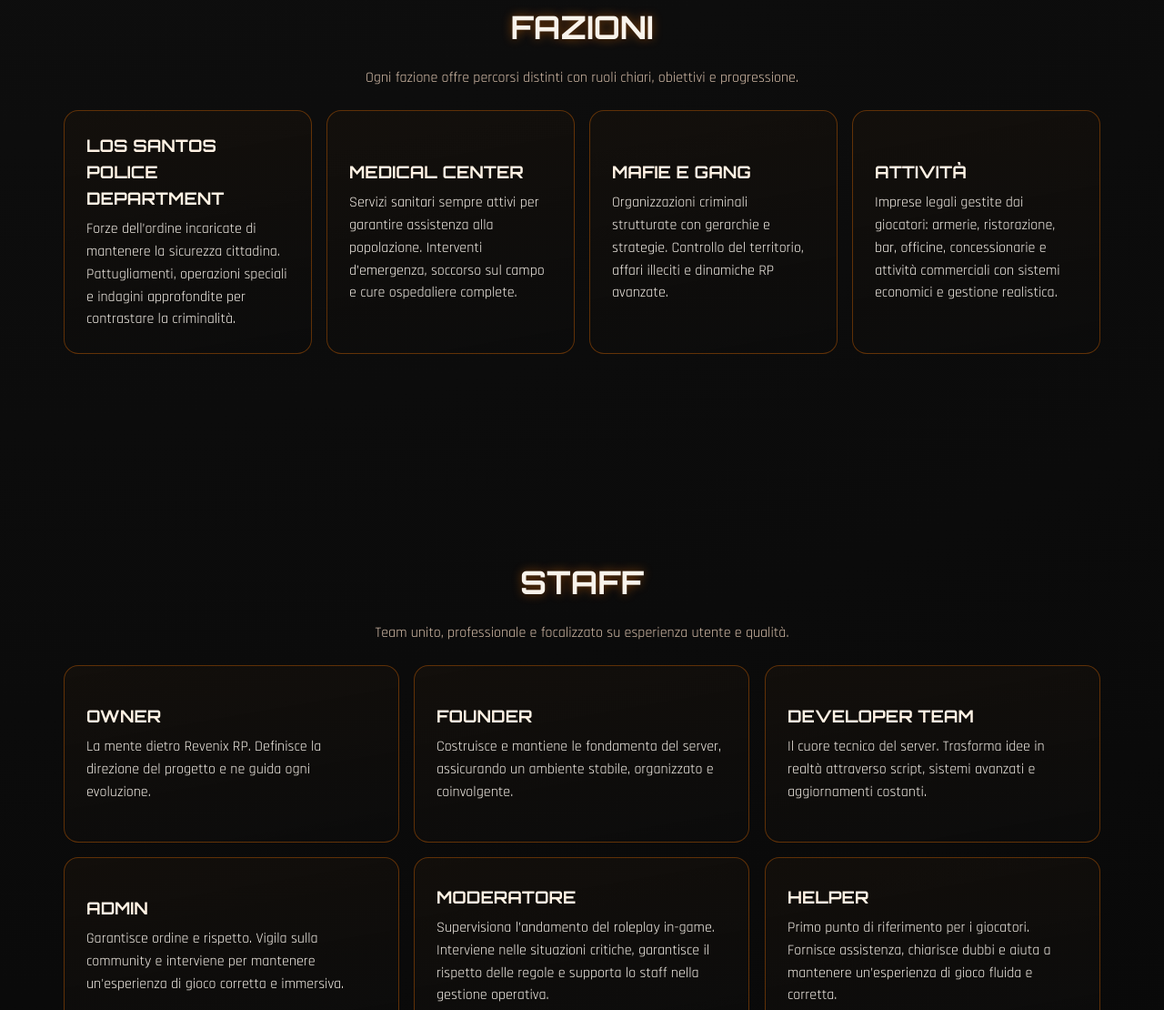
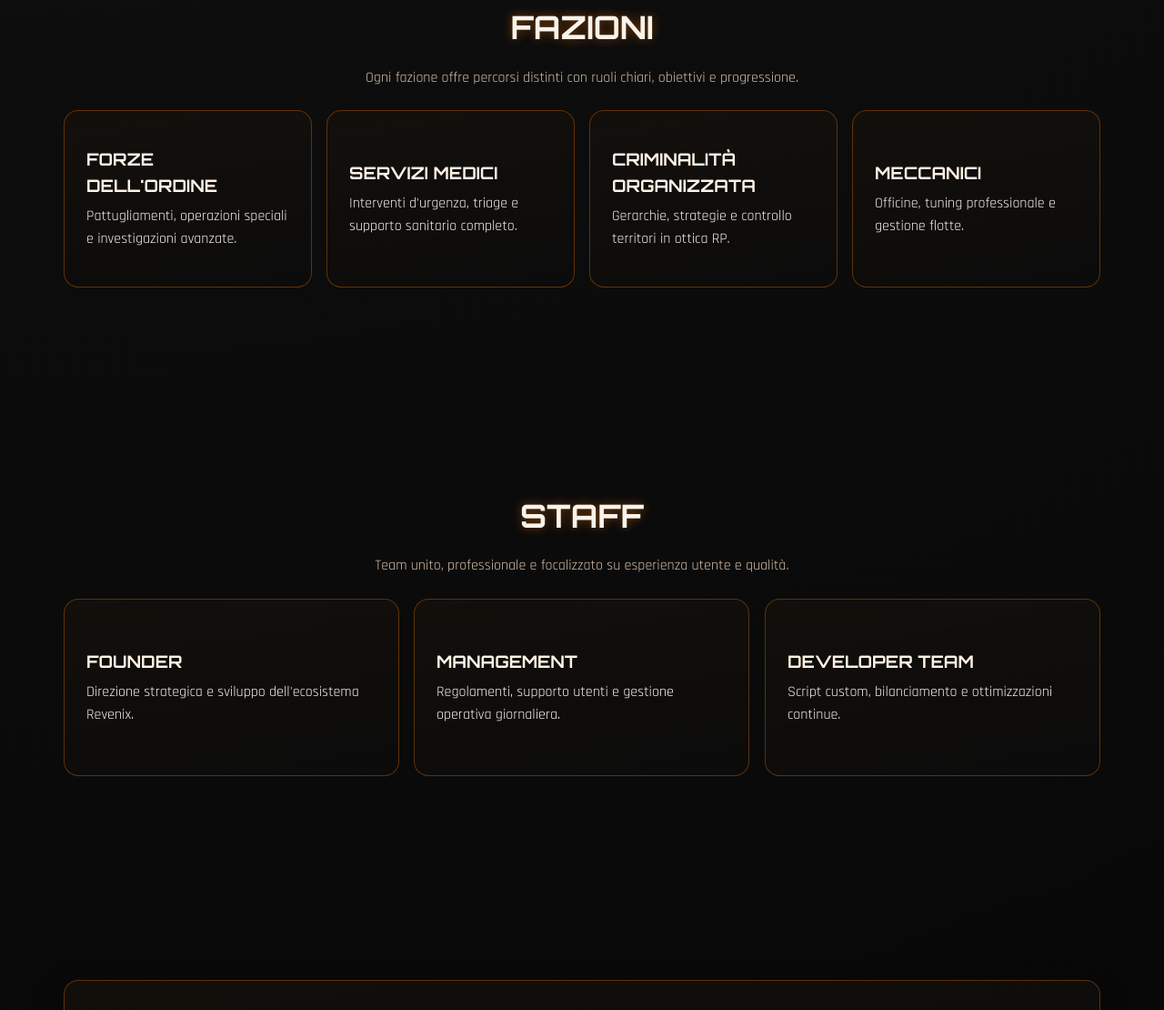
Before and after one commit to jmcfry/revenix, a plain HTML site: page index.html in a window 1280 px wide. Shown: the part 1505-2615 px from the top of the page at 91% size. Drawn offline with Linux system fonts and the light colour scheme.

Commit message:
Update index.html

```diff
--- a/index.html
+++ b/index.html
@@ -50,11 +50,11 @@
         <div class="hero-overlay"></div>
         <div class="container hero-content">
           <img src="revenix.png" alt="Logo Revenix RP" class="hero-logo" />
-          <p class="kicker">Server FiveM con Whitelist</p>
+          <p class="kicker">Server Roleplay Premium</p>
           <h1>Revenix RP</h1>
           <p class="subtitle">Entra nella nuova era del Roleplay</p>
           <div class="hero-actions">
-            <a class="btn btn-large glow" href="https://discord.gg/revenix" target="_blank" rel="noopener noreferrer">Entra ora</a>
+            <a class="btn btn-large glow" href="https://discord.gg/" target="_blank" rel="noopener noreferrer">Entra ora</a>
             <a class="btn btn-ghost" href="#chi-siamo">Scopri di più</a>
           </div>
         </div>
@@ -72,7 +72,7 @@
           <div class="about-points">
             <article class="card point-card"><h3>Qualità RP</h3><p>Storytelling, coerenza e crescita personaggio al centro.</p></article>
             <article class="card point-card"><h3>Stabilità</h3><p>Server ottimizzato e supporto continuo alla community.</p></article>
-            <article class="card point-card"><h3>Eventi Live</h3><p>Eventi frequenti e scenari dinamici ad alto impatto.</p></article>
+            <article class="card point-card"><h3>Eventi Live</h3><p>Eventi settimanali e scenari dinamici ad alto impatto.</p></article>
           </div>
         </div>
       </section>
@@ -84,25 +84,10 @@
             <p>Ogni fazione offre percorsi distinti con ruoli chiari, obiettivi e progressione.</p>
           </div>
           <div class="grid factions-grid">
-<article class="card faction-card">
-  <h3>Los Santos Police Department</h3>
-  <p>Forze dell’ordine incaricate di mantenere la sicurezza cittadina. Pattugliamenti, operazioni speciali e indagini approfondite per contrastare la criminalità.</p>
-</article>
-
-<article class="card faction-card">
-  <h3>Medical Center</h3>
-  <p>Servizi sanitari sempre attivi per garantire assistenza alla popolazione. Interventi d’emergenza, soccorso sul campo e cure ospedaliere complete.</p>
-</article>
-
-<article class="card faction-card">
-  <h3>Mafie e Gang</h3>
-  <p>Organizzazioni criminali strutturate con gerarchie e strategie. Controllo del territorio, affari illeciti e dinamiche RP avanzate.</p>
-</article>
-
-<article class="card faction-card">
-  <h3>Attività</h3>
-  <p>Imprese legali gestite dai giocatori: armerie, ristorazione, bar, officine, concessionarie e attività commerciali con sistemi economici e gestione realistica.</p>
-</article>
+            <article class="card faction-card"><h3>Forze dell'Ordine</h3><p>Pattugliamenti, operazioni speciali e investigazioni avanzate.</p></article>
+            <article class="card faction-card"><h3>Servizi Medici</h3><p>Interventi d'urgenza, triage e supporto sanitario completo.</p></article>
+            <article class="card faction-card"><h3>Criminalità Organizzata</h3><p>Gerarchie, strategie e controllo territori in ottica RP.</p></article>
+            <article class="card faction-card"><h3>Meccanici</h3><p>Officine, tuning professionale e gestione flotte.</p></article>
           </div>
         </div>
       </section>
@@ -114,12 +99,9 @@
             <p>Team unito, professionale e focalizzato su esperienza utente e qualità.</p>
           </div>
           <div class="grid staff-grid">
-            <article class="card staff-card"><h3>Owner</h3><p>La mente dietro Revenix RP. Definisce la direzione del progetto e ne guida ogni evoluzione.</p></article>
-            <article class="card staff-card"><h3>Founder</h3><p>Costruisce e mantiene le fondamenta del server, assicurando un ambiente stabile, organizzato e coinvolgente.</p></article>
-            <article class="card staff-card"><h3>Developer Team</h3><p>Il cuore tecnico del server. Trasforma idee in realtà attraverso script, sistemi avanzati e aggiornamenti costanti.</p></article>
-            <article class="card staff-card"><h3>Admin</h3><p>Garantisce ordine e rispetto. Vigila sulla community e interviene per mantenere un'esperienza di gioco corretta e immersiva.</p></article>
-            <article class="card staff-card"><h3>Moderatore</h3><p>Supervisiona l’andamento del roleplay in-game. Interviene nelle situazioni critiche, garantisce il rispetto delle regole e supporta lo staff nella gestione operativa.</p></article>
-            <article class="card staff-card"><h3>Helper</h3><p>Primo punto di riferimento per i giocatori. Fornisce assistenza, chiarisce dubbi e aiuta a mantenere un’esperienza di gioco fluida e corretta.</p></article>
+            <article class="card staff-card"><h3>Founder</h3><p>Direzione strategica e sviluppo dell'ecosistema Revenix.</p></article>
+            <article class="card staff-card"><h3>Management</h3><p>Regolamenti, supporto utenti e gestione operativa giornaliera.</p></article>
+            <article class="card staff-card"><h3>Developer Team</h3><p>Script custom, bilanciamento e ottimizzazioni continue.</p></article>
           </div>
         </div>
       </section>
@@ -130,7 +112,7 @@
         <div class="container card cta-box elevated">
           <h2>Entra ora su Revenix RP</h2>
           <p>Unisciti alla community Discord, completa i passaggi e inizia la tua storia.</p>
-          <a class="btn btn-cta glow" href="https://discord.gg/revenix" target="_blank" rel="noopener noreferrer">ENTRA NEL DISCORD</a>
+          <a class="btn btn-cta glow" href="https://discord.gg/" target="_blank" rel="noopener noreferrer">ENTRA NEL DISCORD</a>
         </div>
       </section>
     </main>
@@ -139,7 +121,7 @@
       <div class="container footer-content">
         <p>© 2026 Revenix RP — Tutti i diritti riservati.</p>
         <div class="social-links">
-          <a href="https://discord.gg/revenix" target="_blank" rel="noopener noreferrer">Discord</a>
+          <a href="https://discord.gg/" target="_blank" rel="noopener noreferrer">Discord</a>
           <a href="https://instagram.com/" target="_blank" rel="noopener noreferrer">Instagram</a>
           <a href="https://youtube.com/" target="_blank" rel="noopener noreferrer">YouTube</a>
           <a href="https://tiktok.com/" target="_blank" rel="noopener noreferrer">TikTok</a>
```
